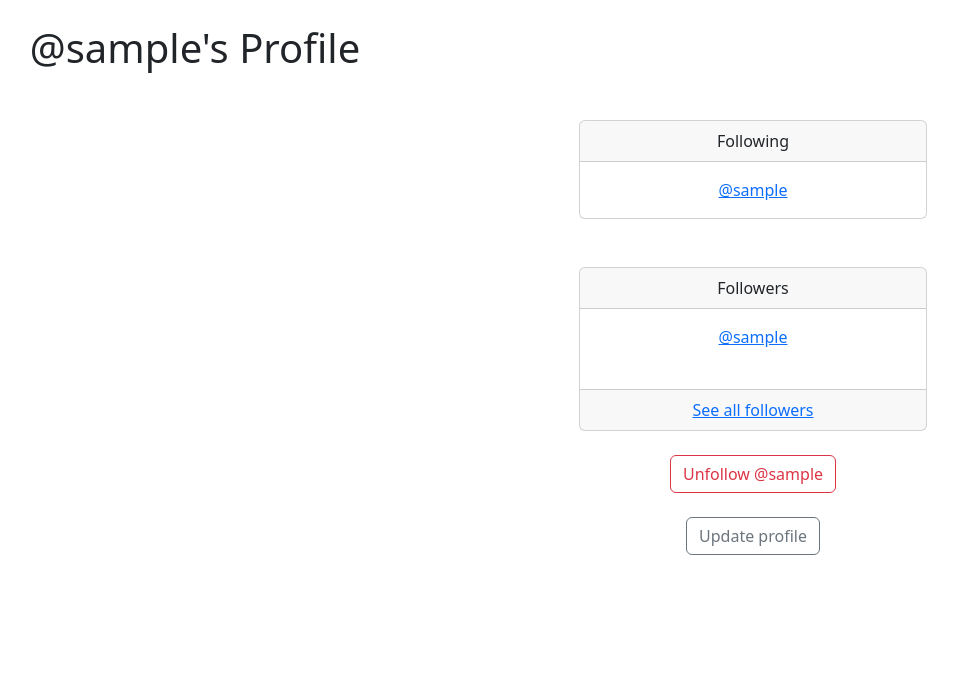
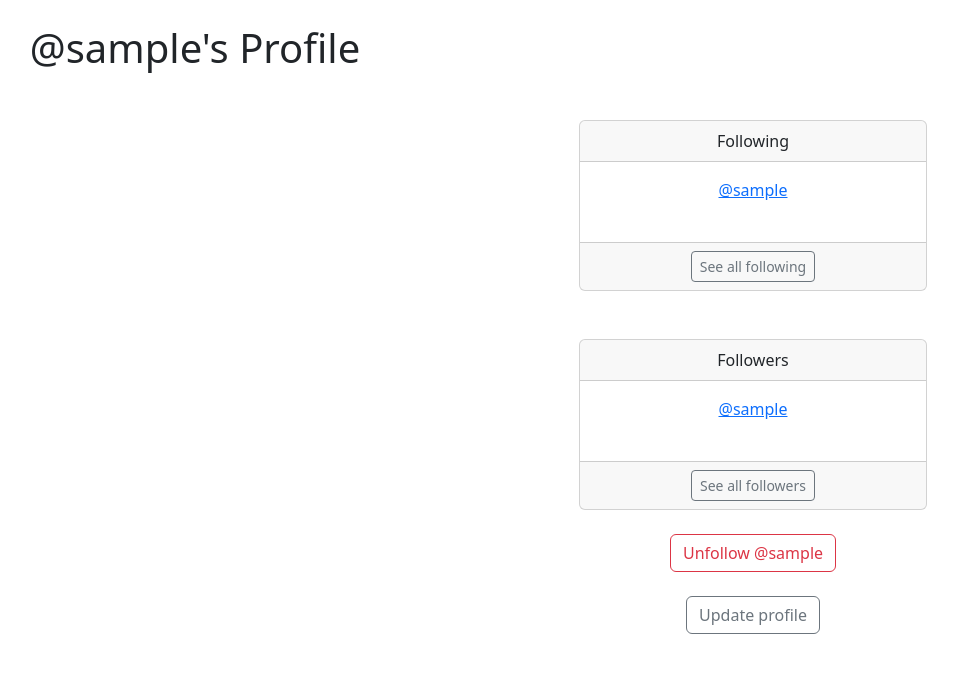
Before and after one commit to chriseborowski/witter, a Django app: page /profile/1 in a window 1280 px wide. Shown: the part 61-734 px from the top of the page, without its empty margins (259-1217 px from the left). Run offline with Django 5.2, Linux system fonts and the light colour scheme; the visitor is signed in with stand-in values (Sample User, id 1); data comes from the database, SQL or seed files in the repository; data that the repository does not hold is empty; some libraries are stand-ins or nearby versions.

Commit message:
Add See all following button to user profile

```diff
--- a/social/witter/templates/profile.html
+++ b/social/witter/templates/profile.html
@@ -84,6 +84,10 @@
 
         </p>
       </div>
+      <br>
+        <div class="card-footer">
+          <a href="{% url 'following' profile.user.id %}" class="btn btn-sm btn-outline-secondary">See all following</a>
+        </div>
   </div>
 
   <br><br>
@@ -103,7 +107,7 @@
       </div>
       <br>
         <div class="card-footer">
-          <a href="{% url 'followers' profile.user.id %}">See all followers</a>
+          <a href="{% url 'followers' profile.user.id %}" class="btn btn-sm btn-outline-secondary">See all followers</a>
         </div>
   </div>
   <br>
```
